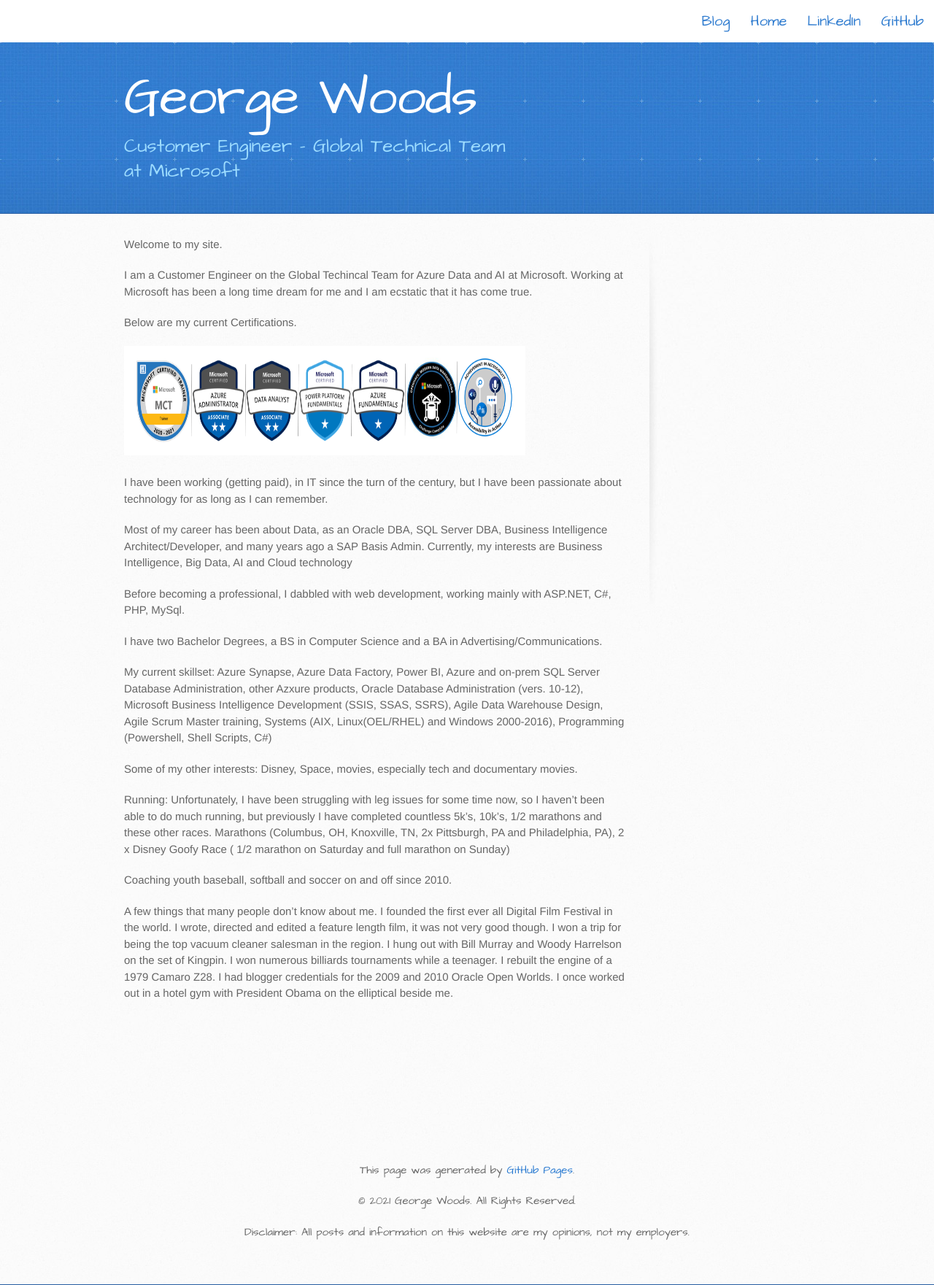
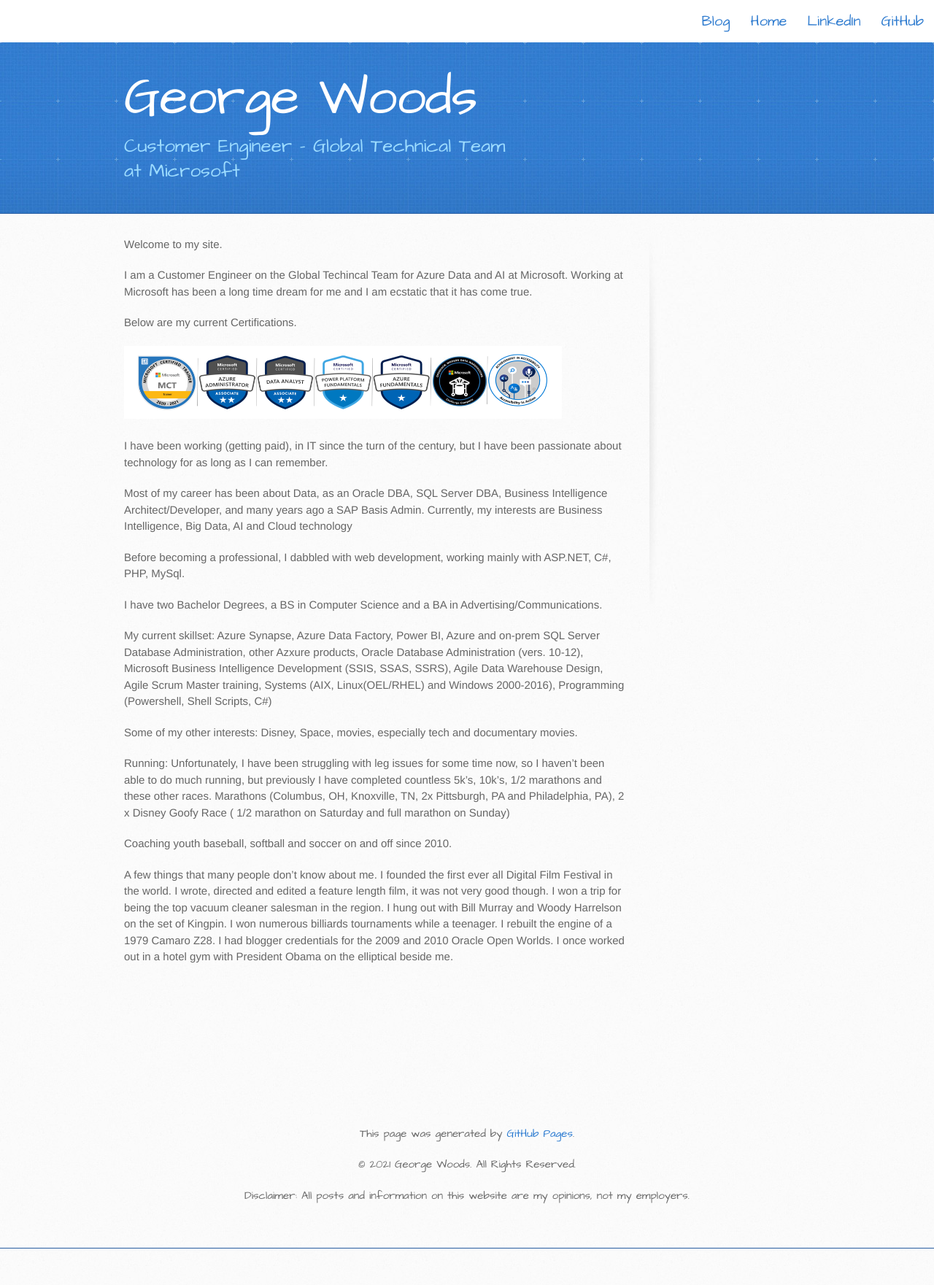
Before and after one commit to gvwoods/gvwoods.github.io, a Jekyll site: the page built from index.md, in a window 1280 px wide. Shown: the whole page at 73% size. Built offline with Jekyll 4.4.1, drawn with Linux system fonts in a browser that asks for light colours; our own code applies the rules of GitHub Pages for plain Markdown files; after the commit the page ends 1711 px from its top, so only the background shows below that.

Commit message:
Update index.md

```diff
--- a/index.md
+++ b/index.md
@@ -4,7 +4,7 @@
 
 Below are my current Certifications.
 
-<img src="images/Bio.PNG" alt="Oops they didn't load" width="550" height="150">
+<img src="images/Bio.PNG" alt="Oops they didn't load" width="600" height="100">
 
 
 I have been working (getting paid), in IT since the turn of the century, but I have been passionate about technology for as long as I can remember.
```
